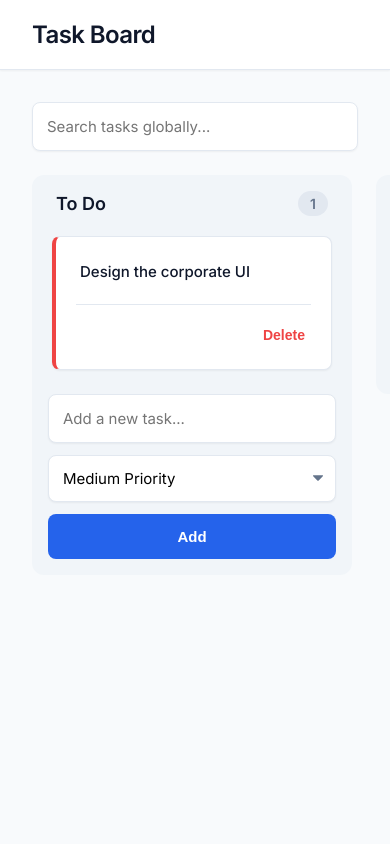
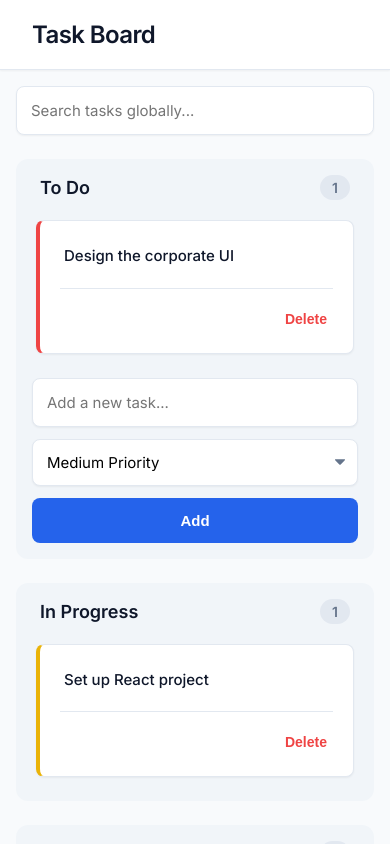
Before and after one commit to amitsikdar37/prodesk, a React (Vite) app in the folder Sprint 5/The Kanban Task Board/: page / in a window 390 px wide. Built offline with nearby package versions, Linux system fonts and the light colour scheme.

Commit message:
fixed mobile responsiveness

```diff
--- a/Sprint 5/The Kanban Task Board/src/App.css
+++ b/Sprint 5/The Kanban Task Board/src/App.css
@@ -321,3 +321,31 @@
   border-color: var(--primary-color);
   box-shadow: 0 0 0 2px rgba(37, 99, 235, 0.2);
 }
+
+/* Responsive Mobile Layout */
+@media (max-width: 768px) {
+  .app-content {
+    padding: 1rem;
+    overflow-y: auto;
+    overflow-x: hidden;
+  }
+
+  .board-container {
+    height: auto;
+  }
+
+  .board {
+    flex-direction: column;
+    height: auto;
+  }
+
+  .column {
+    min-width: 100%;
+    max-width: 100%;
+    max-height: none;
+  }
+
+  .column-content {
+    overflow-y: visible; /* Let columns grow to their content on mobile */
+  }
+}
--- a/Sprint 5/The Kanban Task Board/src/components/Board.jsx
+++ b/Sprint 5/The Kanban Task Board/src/components/Board.jsx
@@ -1,5 +1,5 @@
 import React, { useState, useEffect } from 'react';
-import { DndContext, DragOverlay, useSensor, useSensors, PointerSensor } from '@dnd-kit/core';
+import { DndContext, DragOverlay, useSensor, useSensors, MouseSensor, TouchSensor } from '@dnd-kit/core';
 import Column from './Column';
 import Card from './Card';
 
@@ -88,9 +88,15 @@ function Board() {
   );
 
   const sensors = useSensors(
-    useSensor(PointerSensor, {
+    useSensor(MouseSensor, {
       activationConstraint: {
         distance: 5,
+      },
+    }),
+    useSensor(TouchSensor, {
+      activationConstraint: {
+        delay: 250,
+        tolerance: 5,
       },
     })
   );
```
